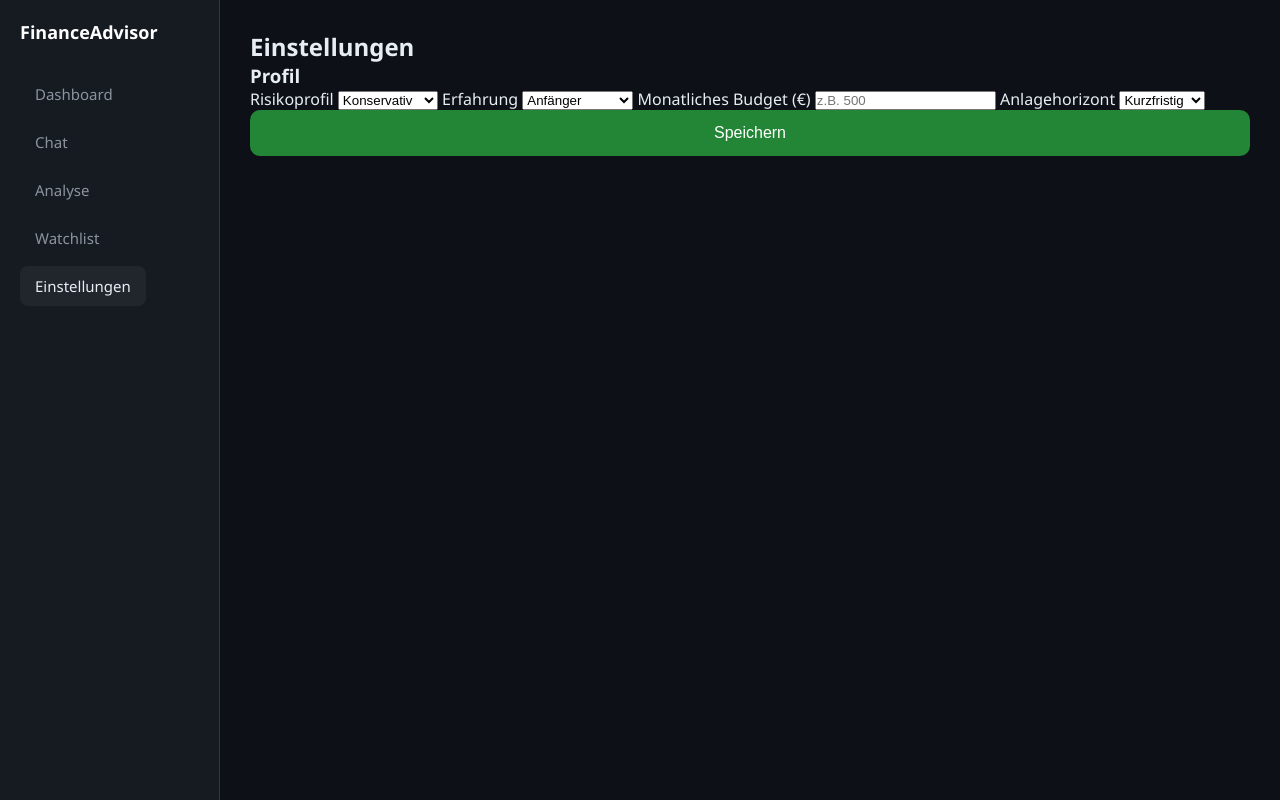
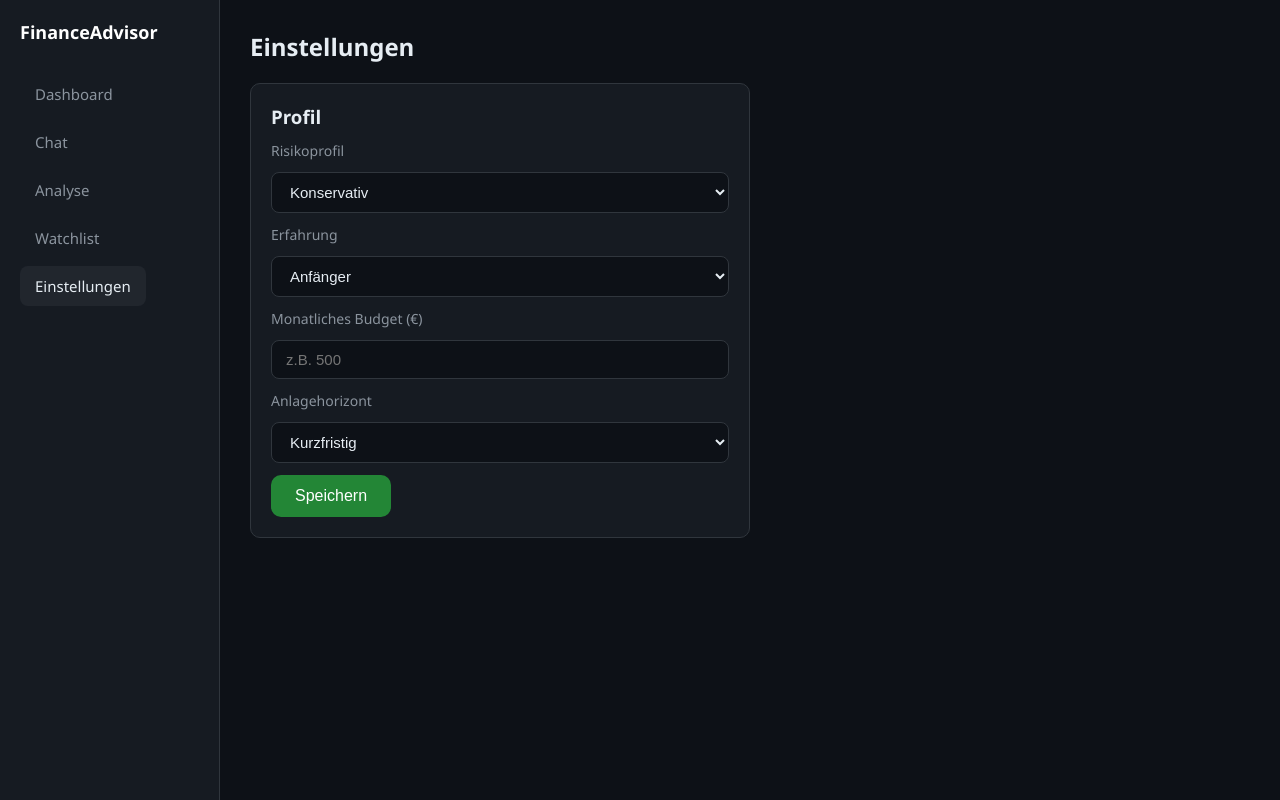
Before and after one commit to vincentkoenig/FinanceAdvisor, a Flask app: page /settings-page in a window 1280 px wide. Run offline with Flask 3, Linux system fonts and the light colour scheme.

Commit message:
Add settings card styling

```diff
--- a/static/css/style.css
+++ b/static/css/style.css
@@ -380,3 +380,40 @@ body {
 .analyse-card small {
     color: #8b949e;
 }
+
+/* ─── EINSTELLUNGEN ───────────────────────────────────────── */
+
+.settings-card {
+    background-color: #161b22;
+    border: 1px solid #30363d;
+    border-radius: 10px;
+    padding: 20px;
+    margin-top: 20px;
+    display: flex;
+    flex-direction: column;
+    gap: 12px;
+    max-width: 500px;
+}
+
+.settings-card label {
+    color: #8b949e;
+    font-size: 14px;
+}
+
+.settings-card select,
+.settings-card input {
+    background-color: #0d1117;
+    border: 1px solid #30363d;
+    color: #e6edf3;
+    padding: 10px 14px;
+    border-radius: 8px;
+    font-size: 15px;
+    outline: none;
+    width: 100%;
+}
+
+.settings-button {
+    width: auto !important;
+    padding: 12px 24px !important;
+    align-self: flex-start;
+}
```
